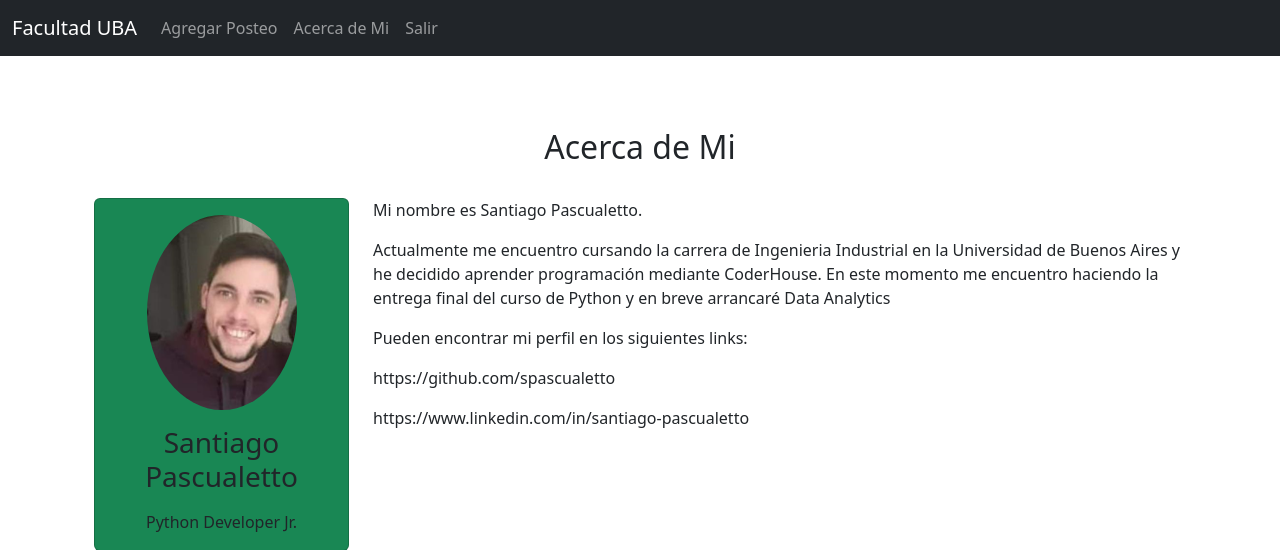
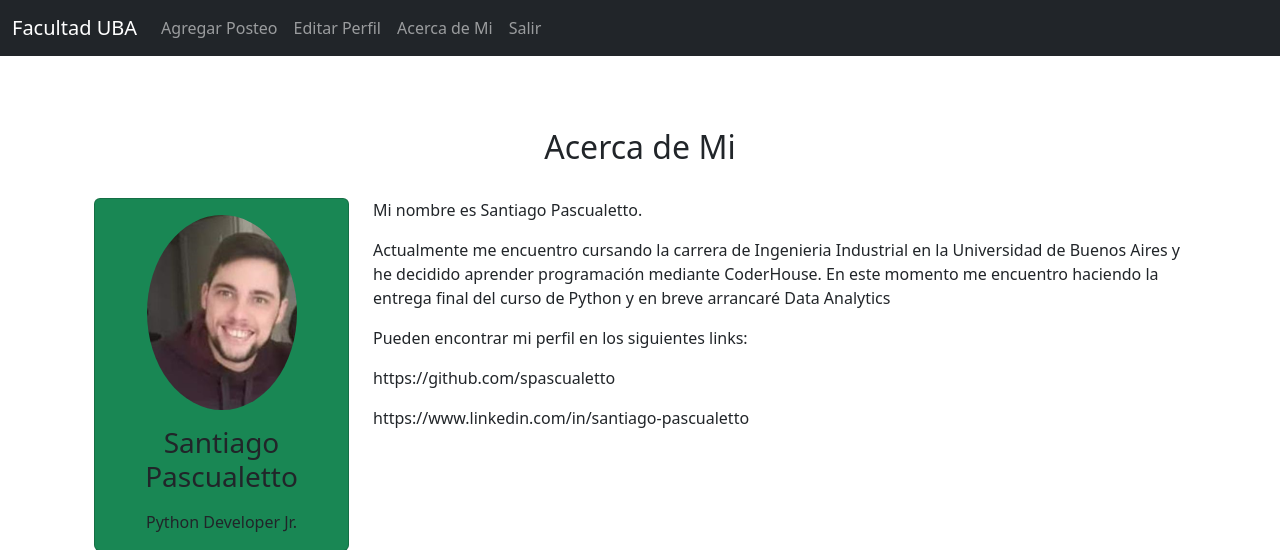
Before and after one commit to SPascualetto/ProyectoCoder, a Django app: page /acercademi/ in a window 1280 px wide. Shown: the top 550 px of the page. Run offline with Django 4.2, Linux system fonts and the light colour scheme; a user stored in the database is signed in.

Commit message:
Add files via upload

```diff
--- a/AppCoder/templates/base.html
+++ b/AppCoder/templates/base.html
@@ -24,6 +24,11 @@
                <li class="nav-item">
                 <a class="nav-link" href="{% url 'nuevoposteo' %}">Agregar Posteo</a>
                </li>
+
+               <li class="nav-item">
+                <a class="nav-link" href="{% url 'editar' %}">Editar Perfil</a>
+               </li>
+
 
                <li class="nav-item">
                 <a class="nav-link" href="{% url 'acercademi' %}">Acerca de Mi</a>
--- a/AppCoder/templates/home.html
+++ b/AppCoder/templates/home.html
@@ -13,6 +13,7 @@
           -<a href="{% url 'modificarposteo' post.pk  %}">(Editar)</a>
 
           <a href="{% url 'borrarposteo' post.pk  %}">(Borrar)</a>
+
         {% endif %}
     </small><br/>
     {{post.Cuerpo}}</li>
--- a/AppCoder/urls.py
+++ b/AppCoder/urls.py
@@ -7,5 +7,5 @@ urlpatterns = [
     path('nuevoposteo/', AddPostView.as_view(), name='nuevoposteo'),
     path('posteo/edit/<int:pk>', UpdatePostView.as_view(), name='modificarposteo'),
     path('posteo/<int:pk>/remove', DeletePostView.as_view(), name='borrarposteo'),
-    path('acercademi/', AcercademiView.as_view(), name='acercademi')
+    path('acercademi/', AcercademiView.as_view(), name='acercademi'),
 ]
```
Also changed, not shown: AppCoder/models.py (line endings or trailing spaces).
